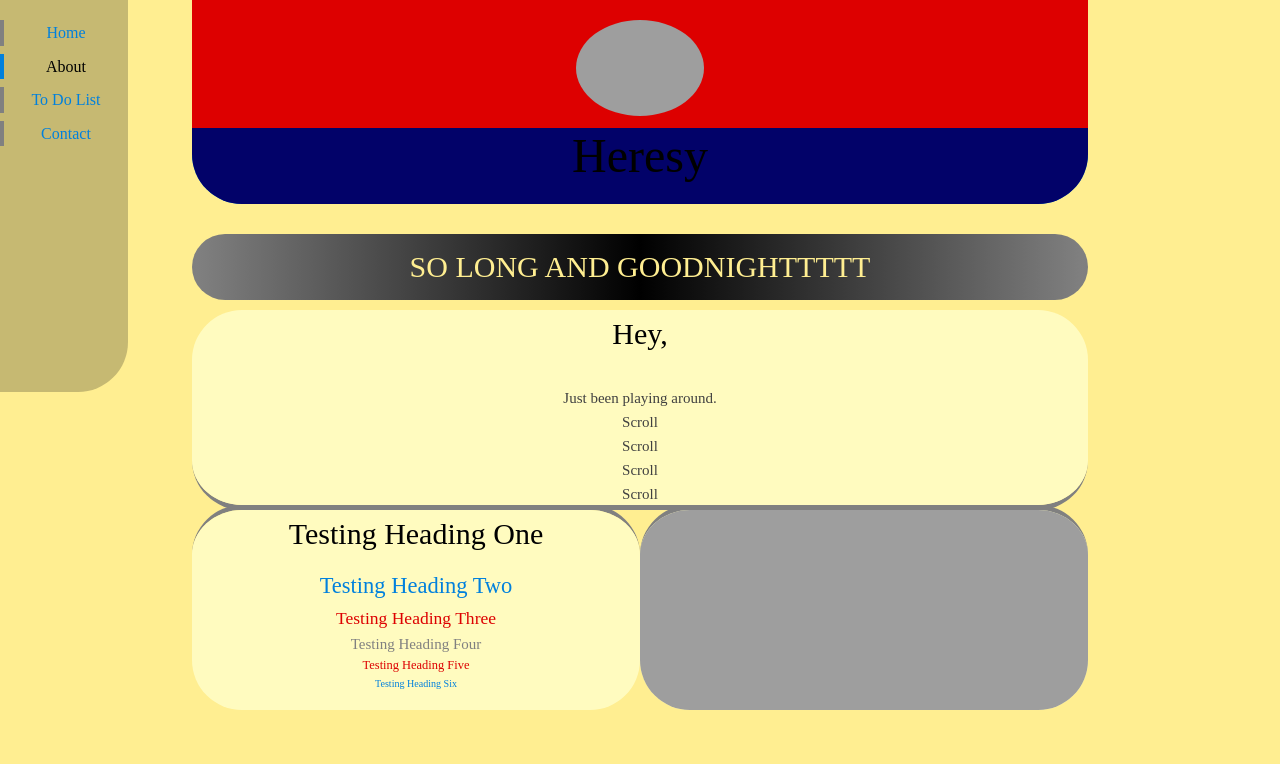
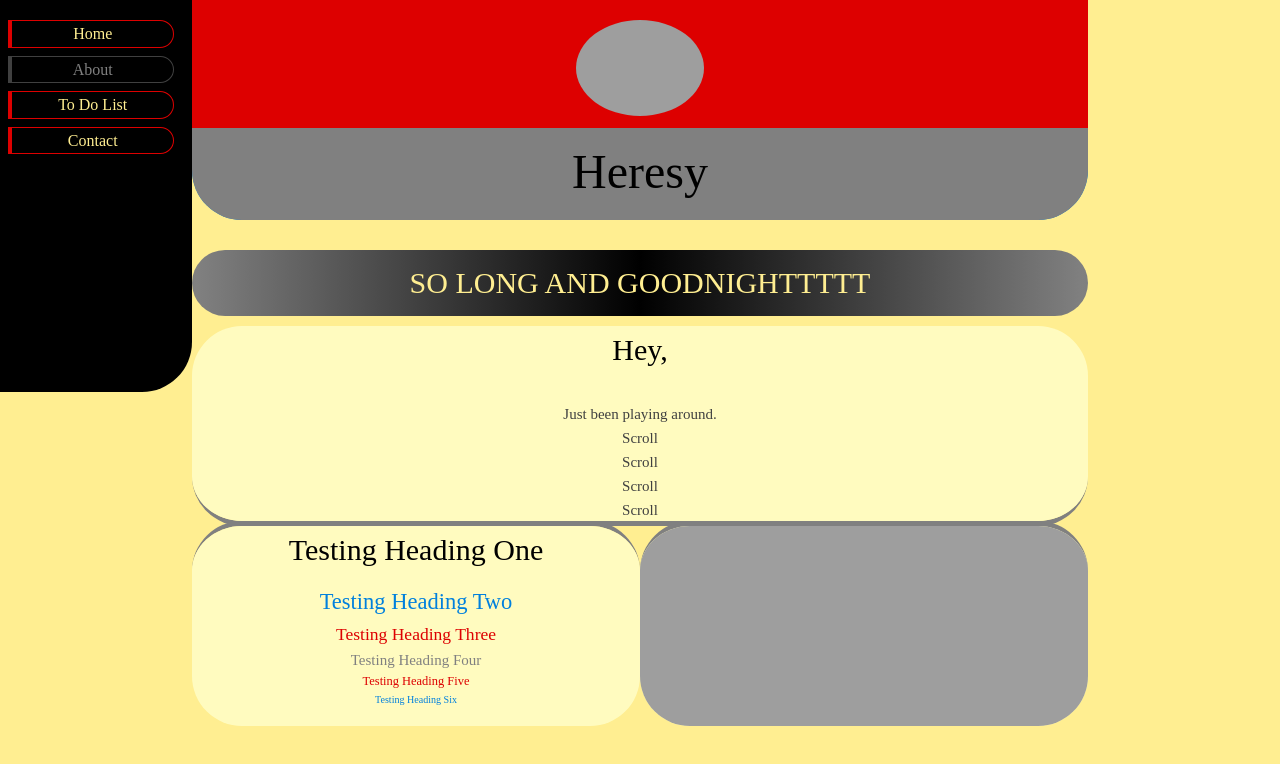
Before and after one commit to JusticePlague/fan-website-build, a Vue app: page /about in a window 1280 px wide. Shown: the top 764 px of the page. Built offline with nearby package versions, Linux system fonts and the light colour scheme.

Commit message:
last color changes for friday 8/11

```diff
--- a/src/assets/base.css
+++ b/src/assets/base.css
@@ -48,9 +48,12 @@
 
     --border: var(--light-accent-1);
     --border-2: var(--light-accent-5);
-    --nav-border: var(--light-accent-3);
+    --nav-border: var(--light-accent-4);
     --nav-hover: var(--light-accent-2);
     --nav-border-hover: var(--light-accent-2);
+    --nav-link: var(--light);
+    --nav-link-hover: var(--light);
+    --nav-link-active: var(var(--light-accent-1))
 
     --button: var(--light-accent-3);
     --button-text: var(--light-accent-5);
@@ -64,7 +67,7 @@
     --text-5: var(--light-accent-5);
 
     --link: var(--light-accent-3);
-    --link-active: var(--light-accent-5);
+    --link-active: var(--light-accent-4);
     --link-hover: var(--light);
 
     --color-1: var(--light-accent-1);
@@ -93,6 +96,7 @@
 
     --border: var(--dark-accent-3);
     --border-2: var(--dark-accent-5);
+    --border-3: var(--dark-accent-3);
     --nav-border: var(--dark-accent-3);
     --nav-hover: var(--dark-accent-2);
     --nav-border-hover: var(--dark-accent-2);
--- a/src/assets/main.css
+++ b/src/assets/main.css
@@ -247,23 +247,27 @@ button:hover {
   }
 
   .img-wrap{
-    padding-top: 3vh;
+
+    padding-top: 5vh;
     padding-bottom: 1.5vh;
     background: var(--color-4);
   }
 
   .header-img {
+    margin-top: 2vh;
     display: block;
     margin-left: auto;
     margin-right: auto;
-    max-width: 10vw;
+    max-width: 15vw;
+    max-height: 15vh;
     content: var(--avy);
     border-radius: 50%;
   }
 
   .header-title{
-    background-color: rgb(2, 2, 105);
+    background-color: var(--color-1);
     font-size: 1.5rem;
+    padding-top: 2vh;
   }
 
   nav {
@@ -272,12 +276,12 @@ button:hover {
     display: block;
     font-family: "Cinzel";
     font-size: 16px;
-    width: 10vw;
+    width: 15vw;
     height: 50vh;
     position: fixed;
     top: -5vh;
     left: 0;
-    background-color: #1111113d;
+    background-color: var(--color-5);
     overflow: auto;
     overflow-x: hidden;
     padding-top: 20px;
@@ -285,11 +289,15 @@ button:hover {
   }
 
   nav a {
-    color: var(--link);
+    color: var(--nav-link);
     padding: 0 1vw;
-    border-left: 4px solid var(--border);
+    border: 1px solid var(--nav-border);
+    border-left: 4px solid var(--nav-border);
+    border-top-right-radius: 50px;
+    border-bottom-right-radius: 50px;
     margin-top: 1vh;
-    max-width: 10vw;
+    margin-left:1vh;
+    max-width: 13vw;
     display: block;
     text-decoration: none;
     text-align: center;
@@ -297,17 +305,27 @@ button:hover {
 
   nav a:hover {
     background-color: var(--nav-hover);
-    color: var(--link-hover);
+    color: var(--nav-link-hover);
+    border: 1px solid var(--nav-border-hover);
     border-left: 4px solid var(--nav-border-hover);
+    border-top-right-radius: 50px;
+    border-bottom-right-radius: 50px;
   }
 
   nav a.router-link-exact-active {
-    color: var(--link-active);
-    border-left: 4px solid var(--nav-border);
+    color: var(--nav-link-active);
+    border: 1px solid var(--nav-border-hover);
+    border-left: 4px solid var(--nav-border-hover);
+    border-top-right-radius: 50px;
+    border-bottom-right-radius: 50px;
   }
 
   nav a.router-link-exact-active:hover {
     background-color: transparent;
+    border: 1px solid var(--nav-border-hover);
+    border-left: 4px solid var(--nav-border-hover);
+    border-top-right-radius: 50px;
+    border-bottom-right-radius: 50px;
   }
 
 }
--- a/src/components/PageHeader.vue
+++ b/src/components/PageHeader.vue
@@ -42,7 +42,6 @@
 }
 
 .header-title{
-  background-color: rgb(2, 2, 105);
   font-size: 1.5rem;
   border-bottom-right-radius: 50px;
   border-bottom-left-radius: 50px;
```
